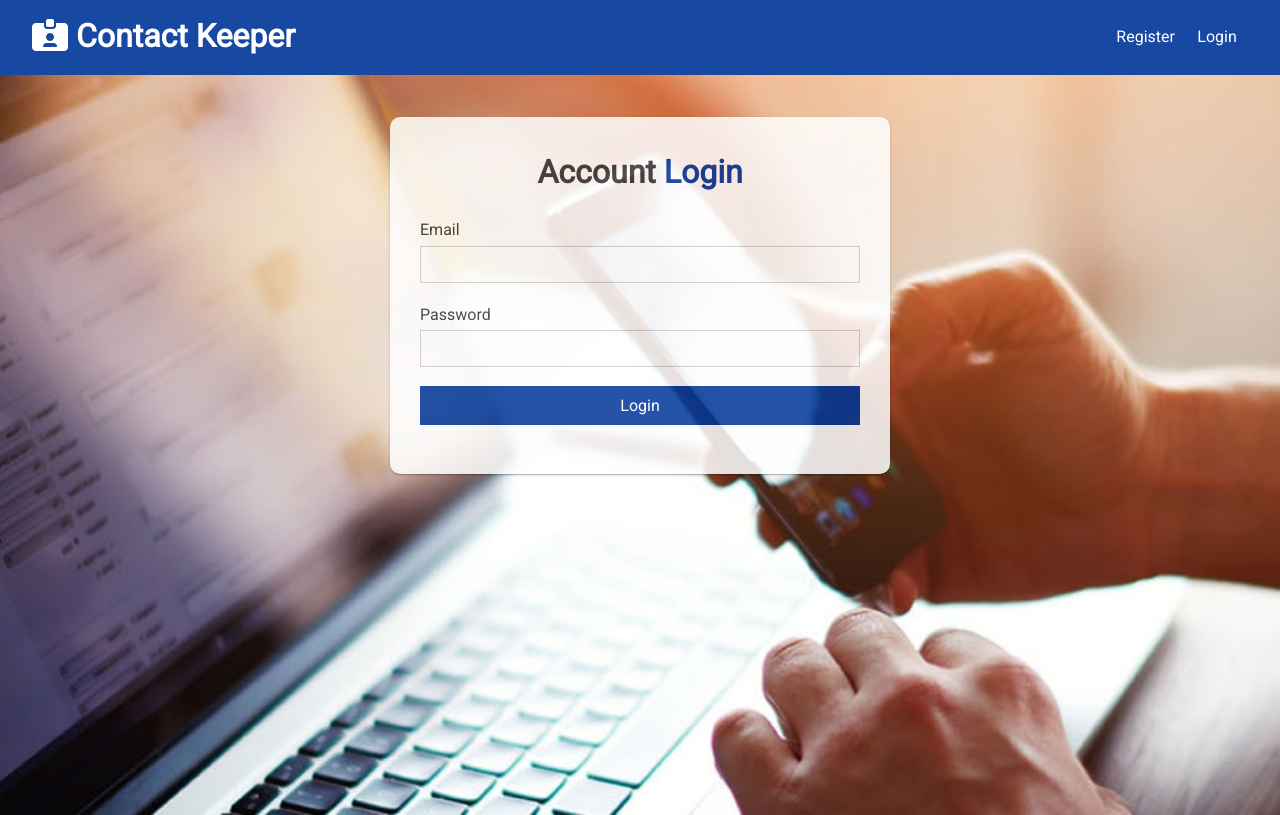
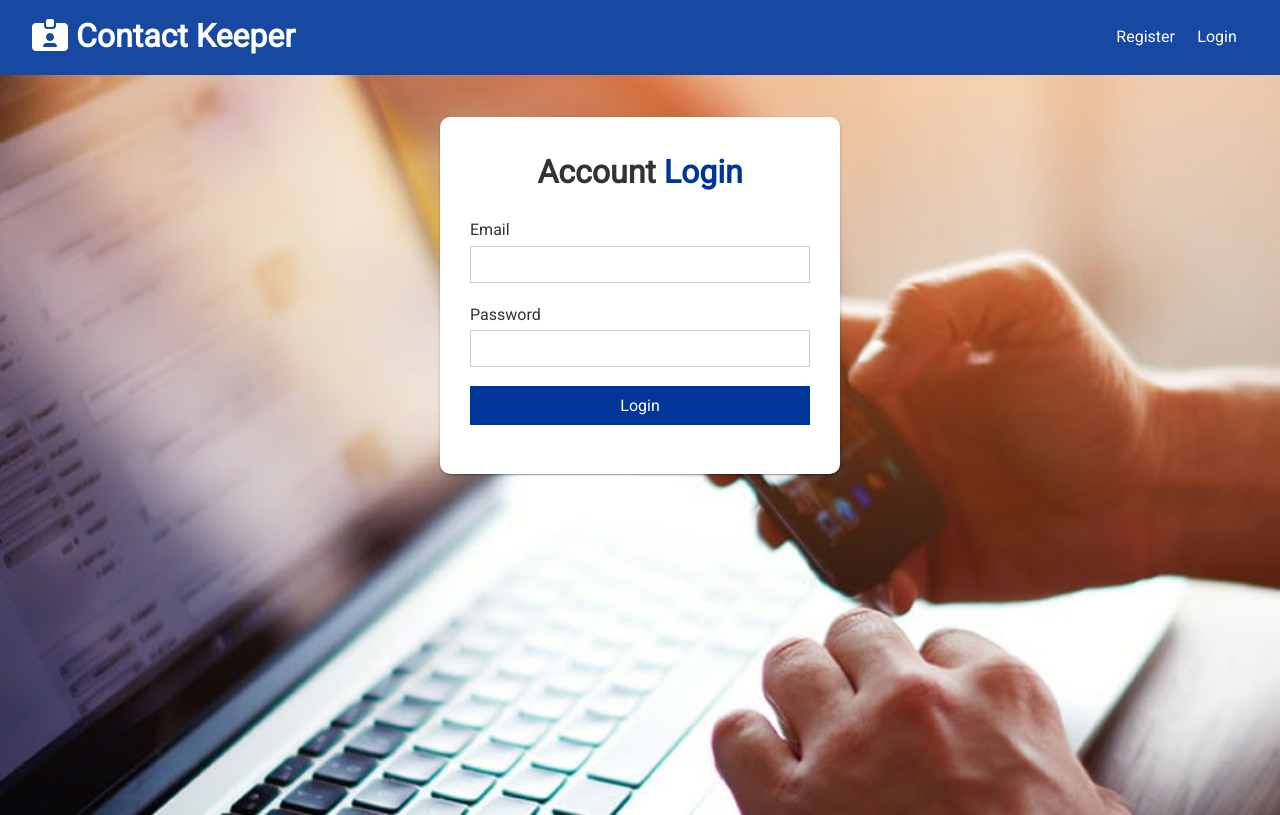
Before and after one commit to onuriltan/ContactKeeper, a React (Create React App) app in the folder client/: page /login in a window 1280 px wide. Built offline with nearby package versions, Linux system fonts and the light colour scheme.

Commit message:
change homepage css

```diff
--- a/client/src/App.css
+++ b/client/src/App.css
@@ -341,7 +341,7 @@ button {
 }
 
 .form-container {
-  max-width: 500px;
+  max-width: 400px;
   margin: 2rem auto;
   overflow: hidden;
   padding: 0 2rem;
@@ -353,7 +353,6 @@ button {
   height: 100%;
   padding: 30px;
   box-shadow: 0px 1px 3px 0px rgba(0, 0, 0, 0.2), 0px 1px 1px 0px rgba(0, 0, 0, 0.14), 0px 2px 1px -1px rgba(0, 0, 0, 0.12);
-  opacity: 0.85;
 }
 
 .form-container h1,
```
